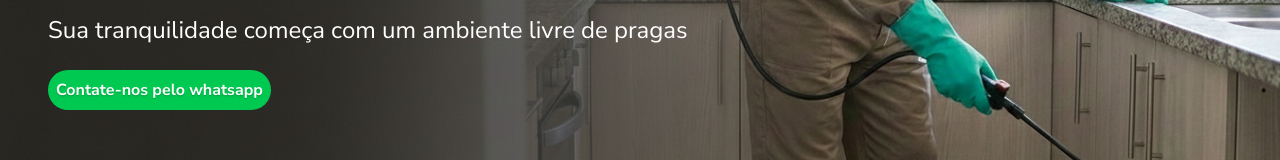
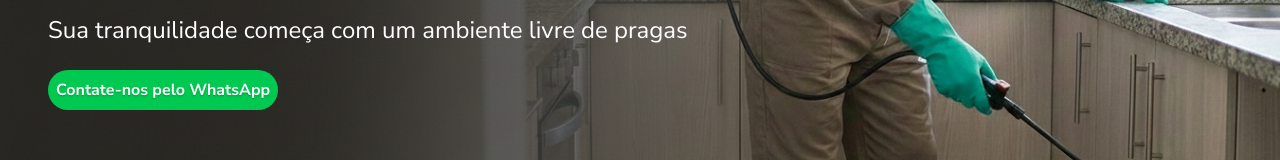
Before and after one commit to Venus741/insetpragas, a Next.js app: page / in a window 1280 px wide. Shown: the part 352-512 px from the top of the page. Built offline with nearby package versions, Linux system fonts and the light colour scheme.

Commit message:
add link to whatsapp button

```diff
--- a/src/components/header/contactButton.tsx
+++ b/src/components/header/contactButton.tsx
@@ -1,7 +1,14 @@
 export default function Contact() {
     return(
         <div className="flex">
-            <button className="p-2 rounded-full text-white font-bold bg-green-500 text-shadow-sm">Contate-nos pelo whatsapp</button>
+            <a
+                href="https://wa.me/558291767257?text=Olá!%20Gostaria%20de%20um%20orçamento."
+                target="_blank"
+                rel="noopener noreferrer"
+                className="p-2 rounded-full text-white font-bold bg-green-500 text-shadow-sm hover:bg-green-600 transition"
+            >
+                Contate-nos pelo WhatsApp
+            </a>
         </div>
     )
 }
```
